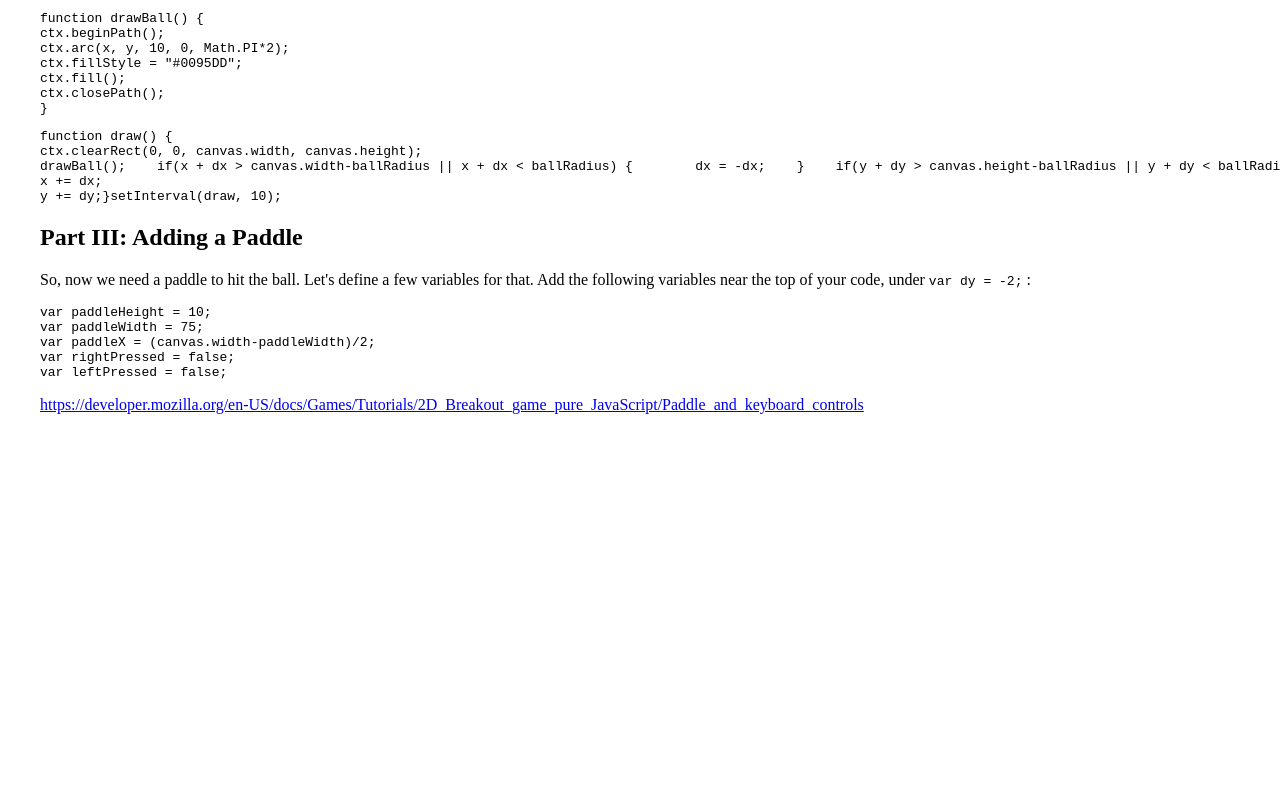
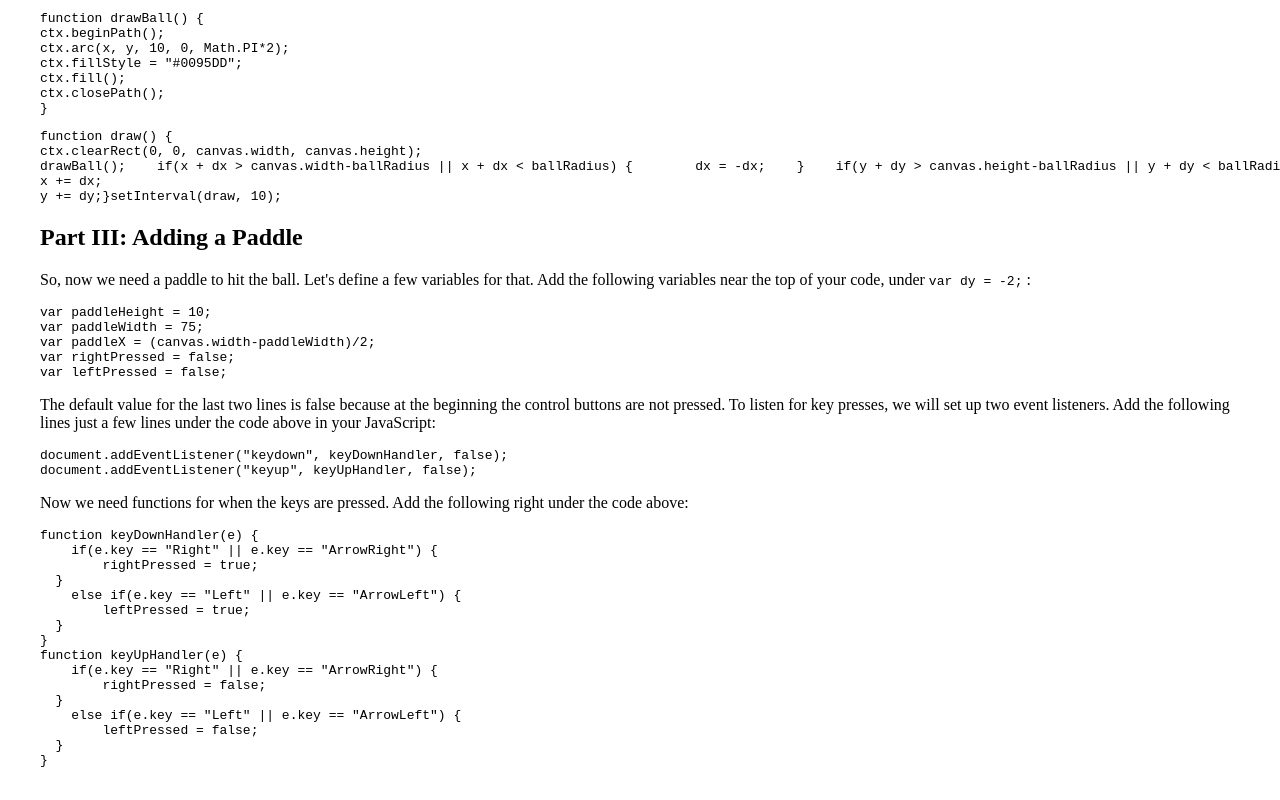
Before and after one commit to P2PHackClub/2019-website, a Gatsby site: page /p2p-hack-club-meeting-3-creating-a-game-using-javascript/ in a window 1280 px wide. Shown: the part 1192-1992 px from the top of the page. Before the commit the page ends 1638 px from the top, so only its background shows below. Built offline with nearby package versions, Linux system fonts and the light colour scheme; Gatsby itself is replaced by a stand-in of ours; some packages are replaced by stand-ins of ours; code samples lack their colours.

Commit message:
Update Missions “p2p-hack-club-meeting-3-creating-a-game-using-javascript”

````diff
--- a/content/missions/p2p-hack-club-meeting-3-creating-a-game-using-javascript.md
+++ b/content/missions/p2p-hack-club-meeting-3-creating-a-game-using-javascript.md
@@ -2,7 +2,7 @@
 title: 'P2P Hack Club Meeting 3: Creating a game using JavaScript!'
 description: Learn how to create a simple game using JavaScript!
 author: 'P2P hack club team, modified from an article by MDN'
-slug: words words words xD
+slug: simple-javascript-game
 ---
 ## Part I: Setup
 
@@ -97,6 +97,30 @@ var rightPressed = false;
 var leftPressed = false;
 ```
 
+The default value for the last two lines is false because at the beginning the control buttons are not pressed. To listen for key presses, we will set up two event listeners. Add the following lines just a few lines under the code above in your JavaScript:
 
+```
+document.addEventListener("keydown", keyDownHandler, false);
+document.addEventListener("keyup", keyUpHandler, false);
+```
 
-https://developer.mozilla.org/en-US/docs/Games/Tutorials/2D_Breakout_game_pure_JavaScript/Paddle_and_keyboard_controls
+Now we need functions for when the keys are pressed. Add the following right under the code above:
+
+```
+function keyDownHandler(e) {
+    if(e.key == "Right" || e.key == "ArrowRight") {
+        rightPressed = true;
+  }
+    else if(e.key == "Left" || e.key == "ArrowLeft") {
+        leftPressed = true;
+  }
+}
+function keyUpHandler(e) {
+    if(e.key == "Right" || e.key == "ArrowRight") {
+        rightPressed = false;
+  }
+    else if(e.key == "Left" || e.key == "ArrowLeft") {
+        leftPressed = false;
+  }
+}
+```
````
